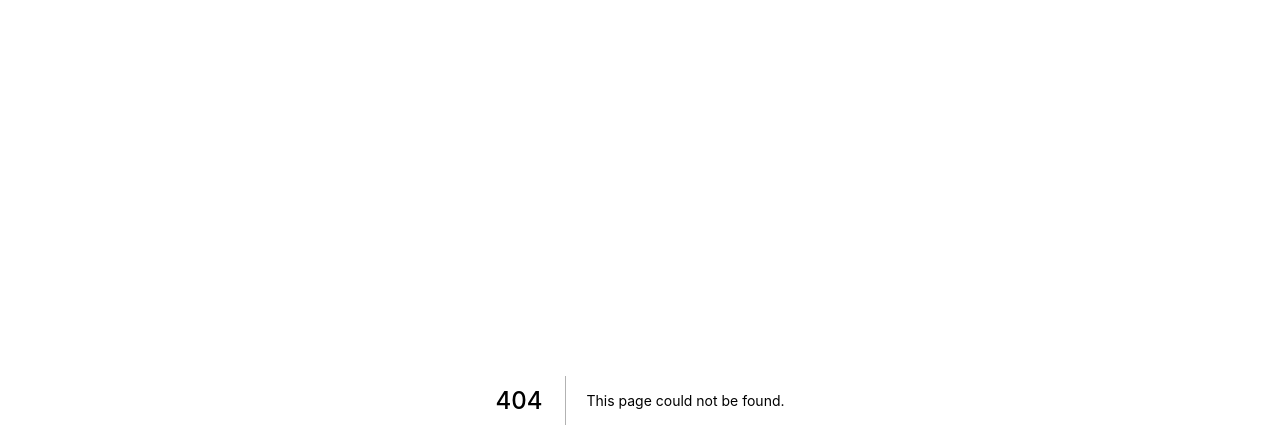
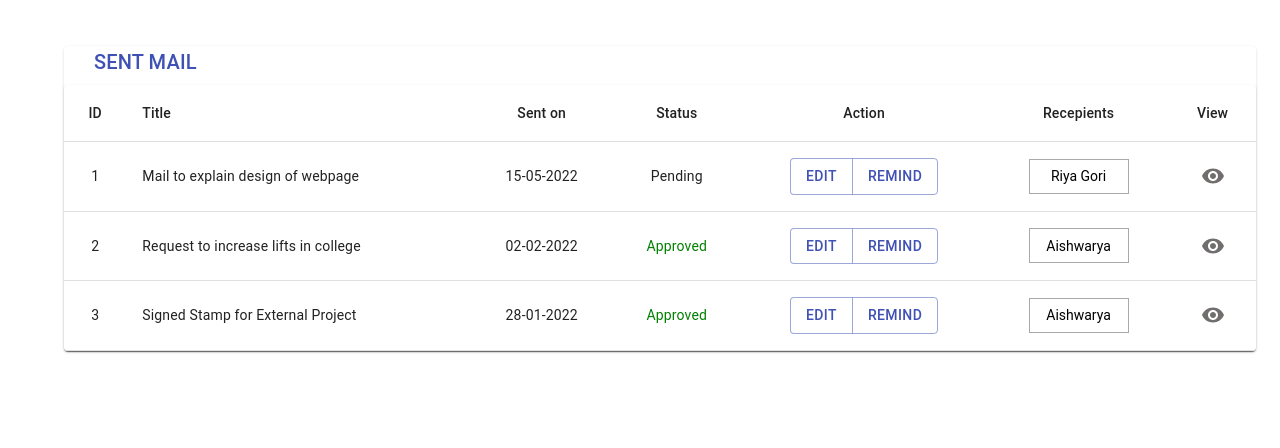
Before and after one commit to KrutikaBhatt/DocuShare, a Next.js app: page /mainsectionsent in a window 1280 px wide. Before the commit this address had no page. Shown: the top 448 px of the page. Built offline with nearby package versions, Linux system fonts and the light colour scheme.

Commit message:
ui fixing

```diff
--- /dev/null
+++ b/src/pages/mainsectionsent.js
@@ -0,0 +1,182 @@
+import React, { useState,useEffect} from "react";
+import { makeStyles } from '@material-ui/core/styles';
+import Typography from '@material-ui/core/Typography';
+import Button from '@material-ui/core/Button';
+import Container from '@material-ui/core/Container';
+import Paper from '@material-ui/core/Paper';
+import Box from '@material-ui/core/Box';
+import Table from '@material-ui/core/Table';
+import TableBody from '@material-ui/core/TableBody';
+import TableCell from '@material-ui/core/TableCell';
+import TableContainer from '@material-ui/core/TableContainer';
+import TableHead from '@material-ui/core/TableHead';
+import TableRow from '@material-ui/core/TableRow';
+import ButtonGroup from '@material-ui/core/ButtonGroup';
+import 'bootstrap/dist/css/bootstrap.min.css';
+import VisibilityIcon from '@material-ui/icons/Visibility';
+import axios from "axios"
+import create_new from '../components/dashboard/create_new';
+
+const useStyles = makeStyles((theme) => ({
+    root: {
+      flexGrow: 1,
+    },
+    menuButton: {
+      marginRight: theme.spacing(2),
+    },
+    title: {
+      flexGrow: 1,
+    },
+    title_selection: {
+        marginLeft:30,
+        marginTop:15,
+    },
+    container: {
+      marginTop: theme.spacing(2),
+    },
+    paper: {
+      color: theme.palette.text.secondary,
+    },
+  }));
+
+function Sent() {
+    const classes = useStyles();
+    const [shown, setShown] = useState(false);
+    const [fileUrl,setfileUrl] = useState("");
+    const [selectedTitle,setselectedTitle] = useState("");
+
+    const isLoading = false;
+    const books = [{_id:"1",
+                    title: "Mail to explain design of webpage",
+                    sent_on: '15-05-2022',
+                    status: 'Pending',
+                    signers: ["Riya Gori","Aishwarya","Shaurya"],
+                    url: "http://www.africau.edu/images/default/sample.pdf"
+                    },
+                    {_id:"2",
+                    title: "Request to increase lifts in college",
+                    sent_on: '02-02-2022',
+                    status: 'Approved',
+                    signers: ["Aishwarya","Shaurya"],
+                    url: "https://smallpdf.com/handle-widget#url=https://assets.ctfassets.net/l3l0sjr15nav/29D2yYGKlHNm0fB2YM1uW4/8e638080a0603252b1a50f35ae8762fd/Get_Started_With_Smallpdf.pdf"
+                    },
+                    {_id:"3",
+                    title: "Signed Stamp for External Project",
+                    sent_on: '28-01-2022',
+                    status: 'Approved',
+                    signers: ["Aishwarya"],
+                    url: "https://unec.edu.az/application/uploads/2014/12/pdf-sample.pdf"
+                    }
+                ];
+
+    return (
+        <>
+        {isLoading ?(
+            <div className="center__box">
+                <div className="container__box">
+                    <h3>Loading ....</h3>
+                </div>
+            </div>
+        ):(
+        <>
+        {shown && (
+            <div className="pdf_viewer_modal">
+                <div style={{display:'flex'}}>
+                    <div style={{ margin: 'auto',color: 'black',border:'gray' }}>{selectedTitle}</div>
+                    <button
+                    style={{
+                        backgroundColor: '#357edd',
+                        border: 'none',
+                        color: '#ffffff',
+                        cursor: 'pointer',
+                        padding: '8px',
+                        width:'40px',
+                    }}
+                    onClick={() => setShown(false)}
+                    >X</button>
+                </div>
+
+                <iframe
+                title="pdf-render"
+                src={`${fileUrl}#view=FitH#zoom=5`}
+                frameborder="0"
+                width="100%"
+                height="100%"
+                />
+            </div>
+
+        )}
+        <div className="container__box">
+            <div className={classes.root}>
+            <Container className={classes.container} maxWidth="lg">
+                <Paper className={classes.paper}>
+                <Box display="flex" className={classes.title_selection}>
+                    <Box flexGrow={1}>
+                    <Typography component="h2" variant="h6" color="primary" gutterBottom>
+                        SENT MAIL
+                    </Typography>
+                    </Box>
+                </Box>
+                <TableContainer component={Paper}>
+                <Table className={classes.table} aria-label="simple table">
+                    <TableHead>
+                    <TableRow>
+                        <TableCell align="center">ID</TableCell>
+                        <TableCell align="left">Title</TableCell>
+                        <TableCell align="center">Sent on</TableCell>
+                        <TableCell align="center">Status</TableCell>
+                        <TableCell align="center">Action</TableCell>
+                        <TableCell align="center">Recepients</TableCell>
+                        <TableCell align="center">View</TableCell>
+                    </TableRow>
+                    </TableHead>
+                    <TableBody>
+                    {books.map((book) => (
+                        <TableRow key={book._id}>
+                            <TableCell align="center">{book._id.slice(-4)}</TableCell>
+
+                            <TableCell align="left">{book.title}</TableCell>
+                            <TableCell align="center">{book.sent_on}</TableCell>
+                            {book.status == 'Approved'?(
+                                <TableCell align="center" style={{color:"green"}}>{book.status}</TableCell>
+                            ):(
+                                <>
+                                {book.status == 'Rejected'?(
+                                    <TableCell align="center" style={{color:"red"}}>{book.status}</TableCell>
+                                ):(
+                                    <TableCell align="center">{book.status}</TableCell>
+                                )}
+                                </>
+                            )}
+                            <TableCell align="center">
+                                <ButtonGroup color="primary" aria-label="outlined primary button group">
+                                <Button>Edit</Button>
+                                <Button>Remind</Button>
+                                </ButtonGroup>
+                            </TableCell>
+                            <TableCell align="center">
+                                <select>
+                                    {book.signers.map((name1) => (
+                                        <option value={name1} key={name1}> {name1}</option>
+                                    ))}
+                                </select>
+                            </TableCell>
+                            <TableCell align="center">
+                               <VisibilityIcon className="view__more" onClick={() => {setShown(true);setfileUrl(book.url);setselectedTitle(book.title)}}/>
+                            </TableCell>
+                        </TableRow>
+                ))}
+                </TableBody>
+            </Table>
+            </TableContainer>
+            </Paper>
+        </Container>
+    </div>
+    </div>
+    </>
+    )}
+    </>
+    );
+}
+
+export default Sent;
```
Also changed, not shown: src/components/dashboard/sidebar.js (+13 -9 lines), src/pages/sent.js (added, +16 -0 lines), src/sections/auth/signinbox.js (+24 -5 lines), 1 other file (tests, documents, lock files or other folders).
